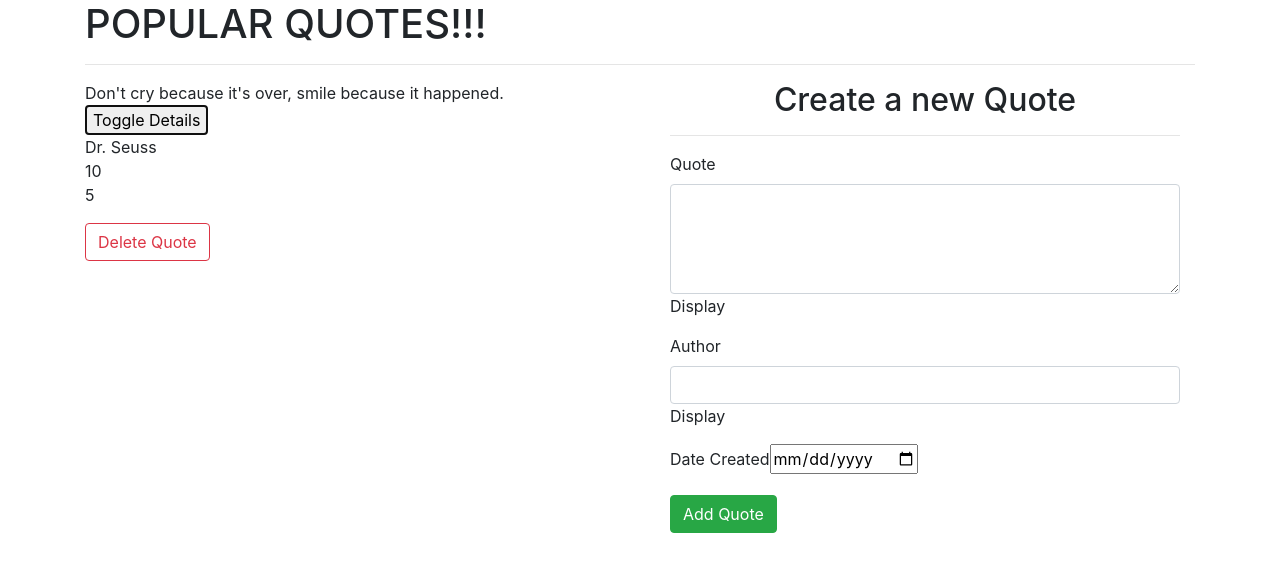
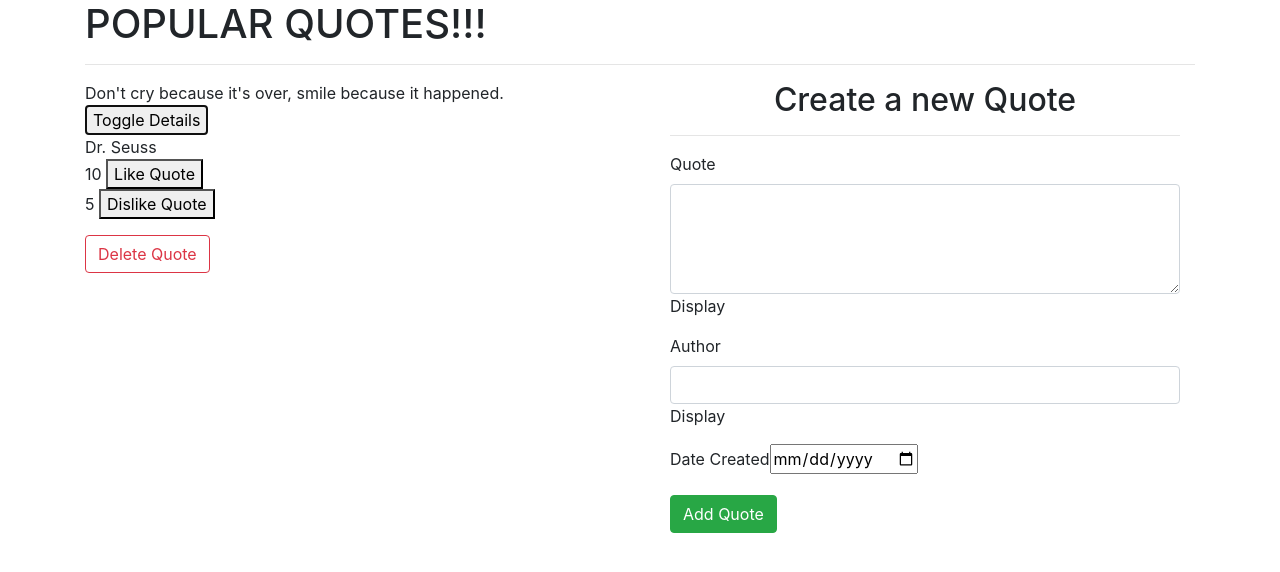
Before and after one commit to Laurent-c4/ANGULAR-IP1-QUOTES, an Angular app: page / in a window 1280 px wide. Both pictures are taken after a click on the button "Toggle Details". Shown: the top 572 px of the page. Built offline with nearby package versions, Linux system fonts and the light colour scheme.

Commit message:
Add upvoting and downvoting quote

```diff
--- a/src/app/quote-details/quote-details.component.html
+++ b/src/app/quote-details/quote-details.component.html
@@ -1,2 +1,2 @@
-<p>{{quote.author}} <br> {{quote.upvotes}} <br> {{quote.downvotes}}</p>
+<p>{{quote.author}} <br> {{quote.upvotes}} <button (click)='quoteUpVote(true)'>Like Quote</button> <br> {{quote.downvotes}} <button (click)='quoteDownVote(true)'>Dislike Quote</button> </p>
 <button (click)= 'quoteDelete(true)' class="btn btn-outline-danger">Delete Quote</button>
--- a/src/app/quote-details/quote-details.component.ts
+++ b/src/app/quote-details/quote-details.component.ts
@@ -9,9 +9,17 @@ import { Quote } from '../quote';
 export class QuoteDetailsComponent implements OnInit {
   @Input() quote:Quote;
   @Output() isDelete = new EventEmitter<boolean>();
+  @Output() isLike = new EventEmitter<boolean>();
+  @Output() isDislike = new EventEmitter<boolean>();
 
   quoteDelete(remove:boolean){
     this.isDelete.emit(remove);
+  }
+  quoteUpVote(like:boolean){
+    this.isLike.emit(like);
+  }
+  quoteDownVote(dislike:boolean){
+    this.isDislike.emit(dislike);
   }
 
   constructor() { }
--- a/src/app/quote/quote.component.html
+++ b/src/app/quote/quote.component.html
@@ -6,7 +6,7 @@
         <div *ngFor='let quote of quotes; let i=index'>
             {{quote.quoteText}}
           <button (click)='toggleDetails(i)'>Toggle Details</button>
-          <app-quote-details *ngIf='quote.showDetails' [quote]='quote' (isDelete)='deleteQuote($event,i)'>
+          <app-quote-details *ngIf='quote.showDetails' [quote]='quote' (isLike)='likeQuote($event,i)' (isDislike)='dislikeQuote($event,i)' (isDelete)='deleteQuote($event,i)'>
           </app-quote-details>
         </div>
     </div>
--- a/src/app/quote/quote.component.ts
+++ b/src/app/quote/quote.component.ts
@@ -29,6 +29,18 @@ export class QuoteComponent implements OnInit {
     }
   }
 
+  likeQuote(isLike, index){
+    if (isLike) {
+      this.quotes[index].upvotes+=1;
+    }
+  }
+
+  dislikeQuote(isDislike, index){
+    if (isDislike) {
+      this.quotes[index].downvotes-=1;
+    }
+  }
+
   constructor() { }
 
   ngOnInit() {
```
